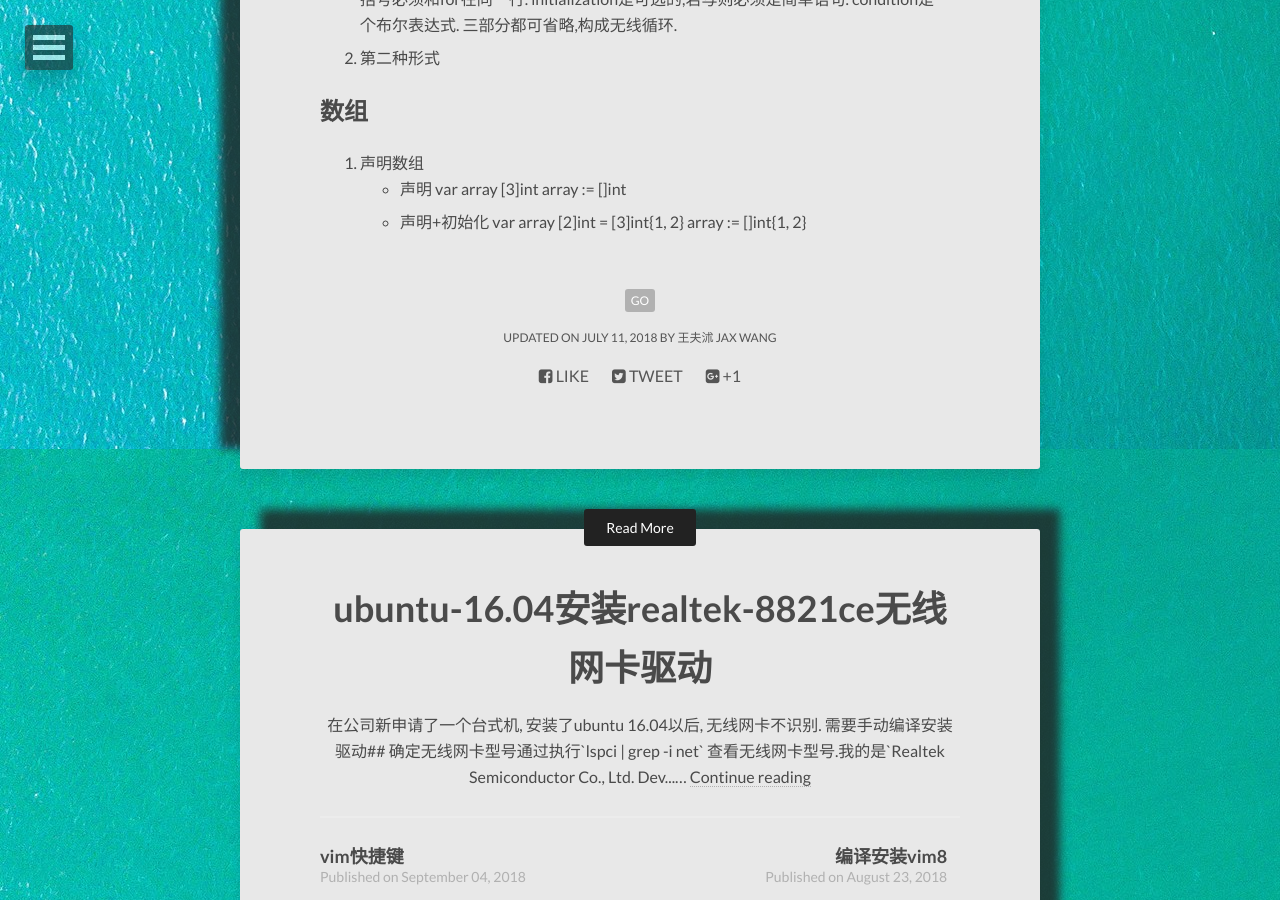
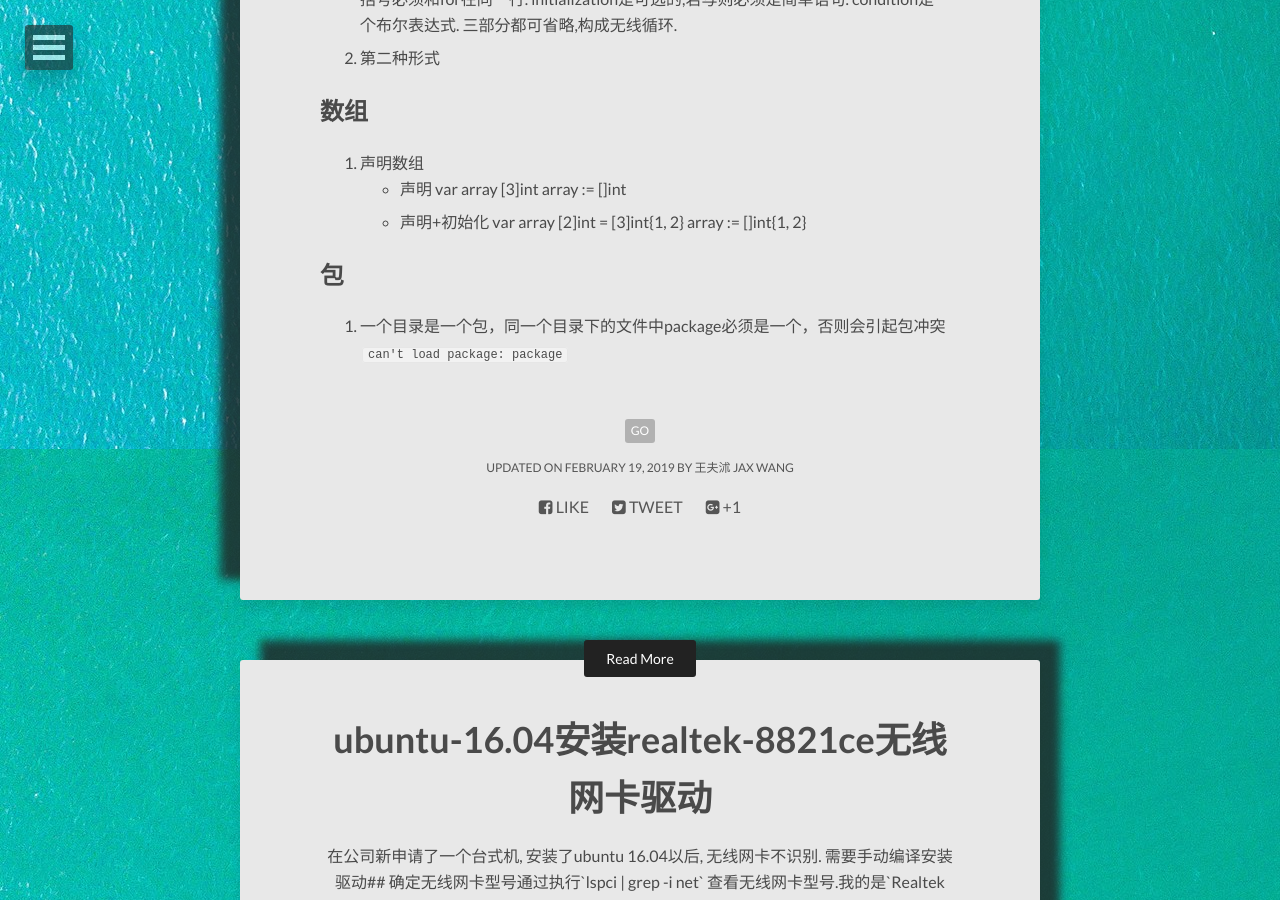
Before and after one commit to wfsly/blog, a Jekyll site: the page built from _posts/2018-07-11-go基础语法学习.md, in a window 1280 px wide and 900 px high, scrolled down 1470 px. Built offline with Jekyll 4.4.1, drawn with Linux system fonts in a browser that asks for light colours; nearby versions of some CDN libraries.

Commit message:
update go grammar

```diff
--- a/_posts/2018-07-11-go基础语法学习.md
+++ b/_posts/2018-07-11-go基础语法学习.md
@@ -2,7 +2,7 @@
 layout: post
 title:  go基础语法学习
 description:
-modified:   2018-07-11 10:13:32
+modified:   2019-02-19 11:27:32
 tags: [go]
 ---
 
@@ -74,3 +74,6 @@ tags: [go]
   - 声明+初始化
   var array [2]int = [3]int{1, 2}
   array := []int{1, 2}
+
+## 包
+  1. 一个目录是一个包，同一个目录下的文件中package必须是一个，否则会引起包冲突`can't load package: package`
```
